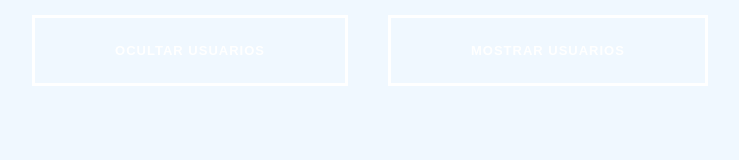
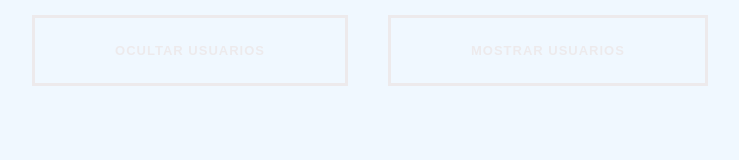
Before and after one commit to katsmunoz/Random-users, a plain HTML site: page index.html in a window 1280 px wide. Shown: the full height of the page, 270-1009 px from the left. Drawn offline with nearby package versions, Linux system fonts and the light colour scheme; no server answers.

Commit message:
fixing colors of buttons

```diff
--- a/style.css
+++ b/style.css
@@ -37,13 +37,14 @@ body, html {
 }
 
 .btn-1 {
-	border: 3px solid #fff;
-	color: #fff;
+	border: 3px solid #edeaec;
+	color: #edeaec;
 }
 
 .btn-1a:hover,
 .btn-1a:active {
-	color: #f0f8ff;
+    color: #fff;
+    border: 3px solid #fff;
 	background: linear-gradient(0deg, rgb(89, 191, 224) 0%, rgba(0,163,218,1) 100%);
 }
 
```
